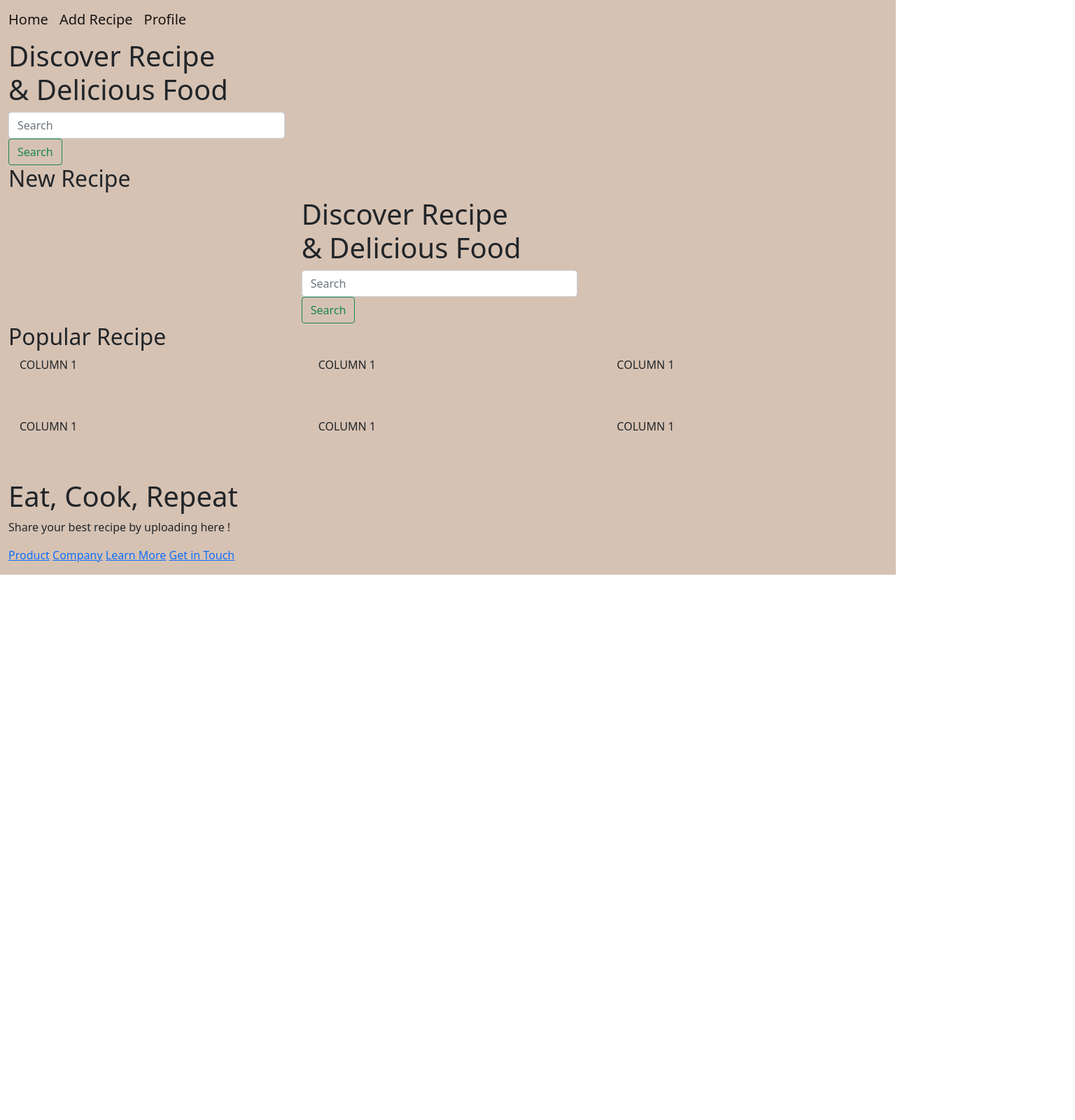
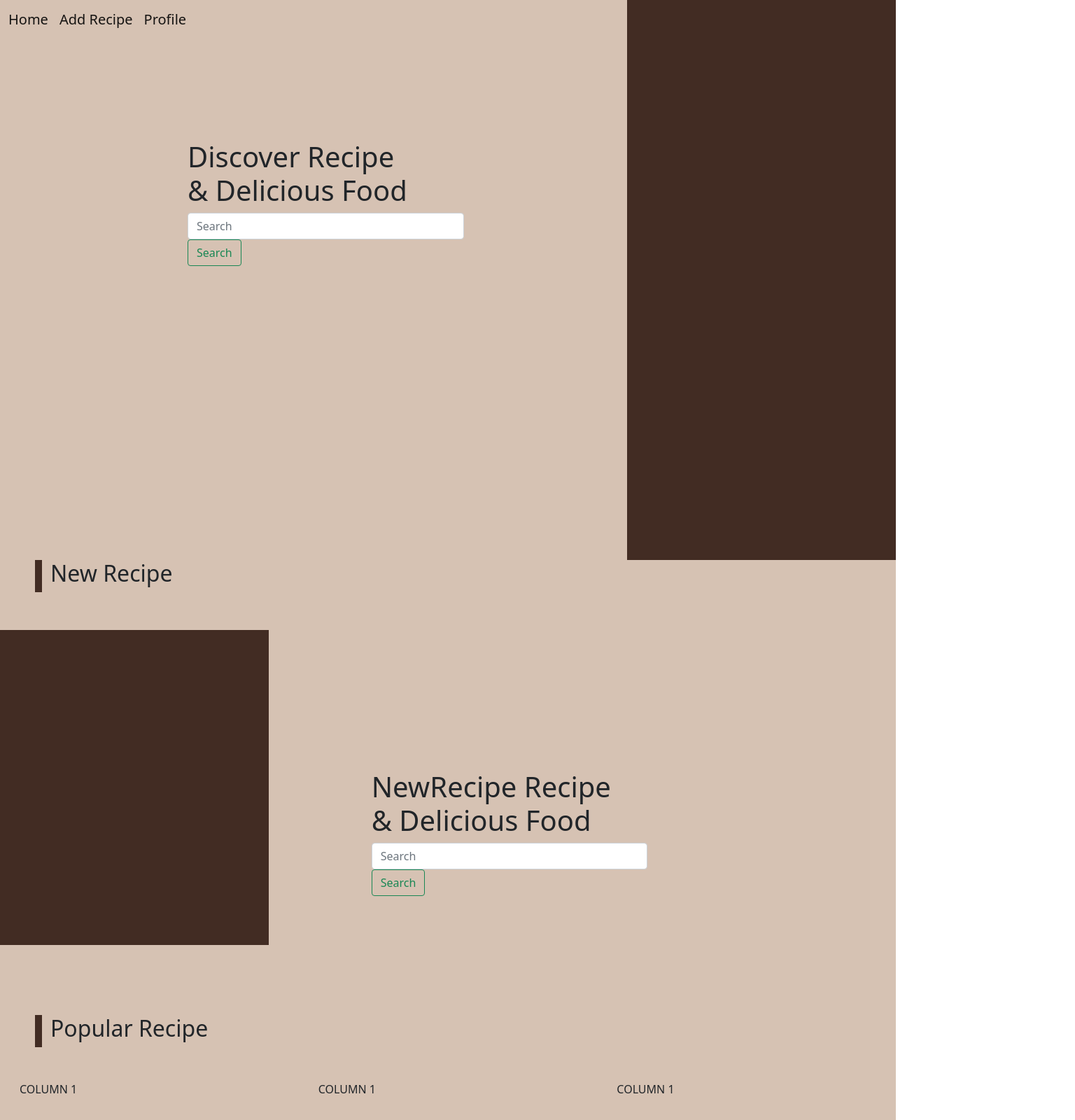
Before and after one commit to Ikhsanazis/sweettooth-frontend, a React (Create React App) app: page /LandingPage in a window 1280 px wide. Shown: the top 1600 px of the page at 70% size, 1536 px wide, since content can reach past the window. Before the commit the page ends 821 px from the top, so only its background shows below. Built offline with nearby package versions, Linux system fonts and the light colour scheme.

Commit message:
landing page update

```diff
--- a/src/App.css
+++ b/src/App.css
@@ -18,3 +18,49 @@
 .App{
   background-color: #d6c2b3 ;
 }
+.navbar{
+  position: absolute;
+}
+.backlayer1{
+  background-color: #422C23;
+  width: 30%;
+  height: 800px;
+  margin-left: 70%;
+}
+.backlayer2{
+  background-color: #422C23;
+  width: 30%;
+  margin-top: 100px;
+  height: 450px;
+}
+
+.backlayer3{
+  background-color: #422C23;
+  width: 100%;
+  height: 400px;
+}
+
+.discover{
+  position: absolute;
+  top: 200px;
+  left: 20%;
+}
+
+.newrecipe{
+  position: absolute;
+  top: 1100px;
+  left: 100px;
+}
+
+.header1{
+  position: absolute;
+  top: 800px;
+  left: 50px;
+  border-left: 10px solid #422C23 ;
+}
+
+.header2{
+  margin-top: 100px;
+  margin-left: 50px;
+  border-left: 10px solid #422C23 ;
+}
--- /dev/null
+++ b/src/components/atoms/HeaderText.js
@@ -0,0 +1,23 @@
+import React from "react";
+import PropTypes from "prop-types";
+
+function HeaderText(props) {
+  const { title } = props;
+  return (
+    <>
+        <h2>{title}</h2>
+    </>
+  );
+}
+
+HeaderText.propTypes = {
+  title: PropTypes.string,
+  desc: PropTypes.string,
+};
+
+HeaderText.defaultProps = {
+  title: "Unknown title",
+  desc: "Unknown description",
+};
+
+export default HeaderText;
--- /dev/null
+++ b/src/components/molecules/Discover.js
@@ -0,0 +1,27 @@
+import React from "react";
+import { Row, Col } from "react-bootstrap";
+
+function Discover() {
+  return (
+    <>
+      <div className="search ">
+        <Row className="col-8">
+          <Col class="col">
+            <h1 class="title">
+              Discover Recipe <br />& Delicious Food
+            </h1>
+            <form class="form">
+              <input class="form-control " type="search" placeholder="Search" />
+              <button class="btn btn-outline-success " type="submit">
+                Search
+              </button>
+            </form>
+          </Col>
+          <Col className="searchimage"></Col>
+        </Row>
+      </div>
+    </>
+  );
+}
+
+export default Discover;
--- /dev/null
+++ b/src/components/molecules/Footer.js
@@ -0,0 +1,19 @@
+import React from "react";
+import { Row } from "react-bootstrap";
+
+function Footer() {
+  return (
+    <>
+      <Row className="mt">
+        <h1>Eat, Cook, Repeat</h1>
+        <p>Share your best recipe by uploading here !</p>
+        <p class="last">
+          <a href="#">Product</a> <a href="#">Company</a>{" "}
+          <a href="#">Learn More</a> <a href="#">Get in Touch</a>
+        </p>
+      </Row>
+    </>
+  );
+}
+
+export default Footer;
--- /dev/null
+++ b/src/components/molecules/HomeNavbar.js
@@ -0,0 +1,21 @@
+import React from "react";
+
+function HomeNavbar() {
+  return (
+    <>
+      <nav class="navbar  navbar-expand-lg navbar-light bg-transparran">
+        <a class="navbar-brand" href="#">
+          Home
+        </a>
+        <a class="navbar-brand" href="#">
+          Add Recipe
+        </a>
+        <a class="navbar-brand" href="#">
+          Profile
+        </a>
+      </nav>
+    </>
+  );
+}
+
+export default HomeNavbar;
--- /dev/null
+++ b/src/components/molecules/NewRecipe.js
@@ -0,0 +1,27 @@
+import React from "react";
+import { Row, Col } from "react-bootstrap";
+
+function NewRecipe() {
+  return (
+    <>
+      <div className="search ">
+        <Row className="col-8">
+          <Col className="searchimage"></Col>
+          <Col class="col">
+            <h1 class="title">
+              NewRecipe Recipe <br />& Delicious Food
+            </h1>
+            <form class="form">
+              <input class="form-control " type="search" placeholder="Search" />
+              <button class="btn btn-outline-success " type="submit">
+                Search
+              </button>
+            </form>
+          </Col>
+        </Row>
+      </div>
+    </>
+  );
+}
+
+export default NewRecipe;
--- /dev/null
+++ b/src/components/molecules/PopularRecipe.js
@@ -0,0 +1,33 @@
+import React from "react";
+import { Row, Col } from "react-bootstrap";
+
+function NewRecipe() {
+  return (
+    <>
+      <Row className="mb-5 ">
+        <Col className="popularimage mx-3">
+          <p className="text ">COLUMN 1</p>
+        </Col>
+        <Col className="popularimage mx-3">
+          <p className="text ">COLUMN 1</p>
+        </Col>
+        <Col className="popularimage mx-3">
+          <p className="text ">COLUMN 1</p>
+        </Col>
+      </Row>
+      <Row className="mb-5">
+        <Col className="popularimage mx-3">
+          <p className="text ">COLUMN 1</p>
+        </Col>
+        <Col className="popularimage mx-3">
+          <p className="text ">COLUMN 1</p>
+        </Col>
+        <Col className="popularimage mx-3">
+          <p className="text ">COLUMN 1</p>
+        </Col>
+      </Row>
+    </>
+  );
+}
+
+export default NewRecipe;
--- a/src/pages/LandingPage.js
+++ b/src/pages/LandingPage.js
@@ -1,101 +1,38 @@
 import React from "react";
 import { Container, Row, Col } from "react-bootstrap";
+import HomeNavbar from "../components/molecules/HomeNavbar";
+import Discover from "../components/molecules/Discover";
+import NewRecipe from "../components/molecules/NewRecipe";
+import PopularRecipe from "../components/molecules/PopularRecipe";
+import Footer from "../components/molecules/Footer";
+import HeaderText from "../components/atoms/HeaderText";
 
 function App() {
   return (
     <div className="App">
       <Container fluid>
         <Row className="">
+          <HomeNavbar className="navbar" />
           <div class="backlayer1"></div>
-          <nav class="navbar  navbar-expand-lg navbar-light bg-transparran">
-            <a class="navbar-brand" href="#">
-              Home
-            </a>
-            <a class="navbar-brand" href="#">
-              Add Recipe
-            </a>
-            <a class="navbar-brand" href="#">
-              Profile
-            </a>
-          </nav>
-          <div className="search ">
-            <Row className="col-8">
-              <Col class="col">
-                <h1 class="title">
-                  Discover Recipe <br />& Delicious Food
-                </h1>
-                <form class="form">
-                  <input
-                    class="form-control "
-                    type="search"
-                    placeholder="Search"
-                  />
-                  <button class="btn btn-outline-success " type="submit">
-                    Search
-                  </button>
-                </form>
-              </Col>
-              <Col className="searchimage"></Col>
-            </Row>
+          <div className="discover ">
+          <Discover className="coba" />
           </div>
           <div class="backlayer2"></div>
-          <div className="titlenew">
-            <h2>New Recipe</h2>
+          <div className="header1">
+          <HeaderText title={"New Recipe"} />
           </div>
           <div className="newrecipe ">
-            <Row className="col-8">
-              <Col className="searchimage"></Col>
-              <Col class="col">
-                <h1 class="title">
-                  Discover Recipe <br />& Delicious Food
-                </h1>
-                <form class="form">
-                  <input
-                    class="form-control "
-                    type="search"
-                    placeholder="Search"
-                  />
-                  <button class="btn btn-outline-success " type="submit">
-                    Search
-                  </button>
-                </form>
-              </Col>
-            </Row>
+          <NewRecipe />
           </div>
-          <h2 className="titlepopular">Popular Recipe</h2>
-          <div className="popular  ">
-            <Row className="mb-5 ">
-              <Col className="popularimage mx-3">
-                <p className="text ">COLUMN 1</p>
-              </Col>
-              <Col className="popularimage mx-3">
-                <p className="text ">COLUMN 1</p>
-              </Col>
-              <Col className="popularimage mx-3">
-                <p className="text ">COLUMN 1</p>
-              </Col>
-            </Row>
-            <Row className="mb-5">
-              <Col className="popularimage mx-3">
-                <p className="text ">COLUMN 1</p>
-              </Col>
-              <Col className="popularimage mx-3">
-                <p className="text ">COLUMN 1</p>
-              </Col>
-              <Col className="popularimage mx-3">
-                <p className="text ">COLUMN 1</p>
-              </Col>
-            </Row>
+          <div className="header2 mb-5">
+          <HeaderText title={"Popular Recipe"} />
+          </div>
+          <div className="popularrecipe ">
+
+          <PopularRecipe />
           </div>
           <div class="backlayer3 ">
-            <Row className="mt">
-              <h1>Eat, Cook, Repeat</h1>
-              <p>Share your best recipe by uploading here !</p>
-              <p class="last">
-                <a href="#">Product</a> <a href="#">Company</a>{" "}
-                <a href="#">Learn More</a> <a href="#">Get in Touch</a>
-              </p>
-            </Row>
+            <Footer />
           </div>
         </Row>
       </Container>
```
